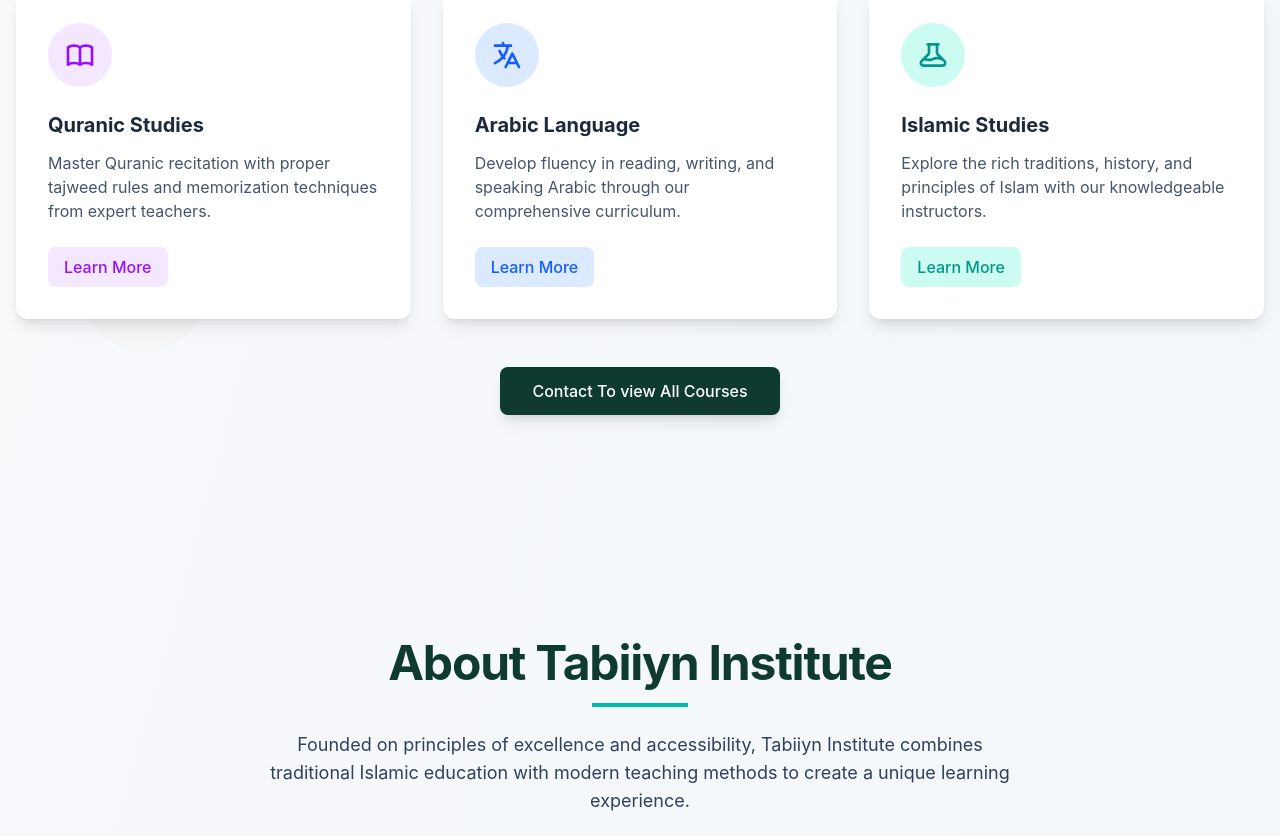
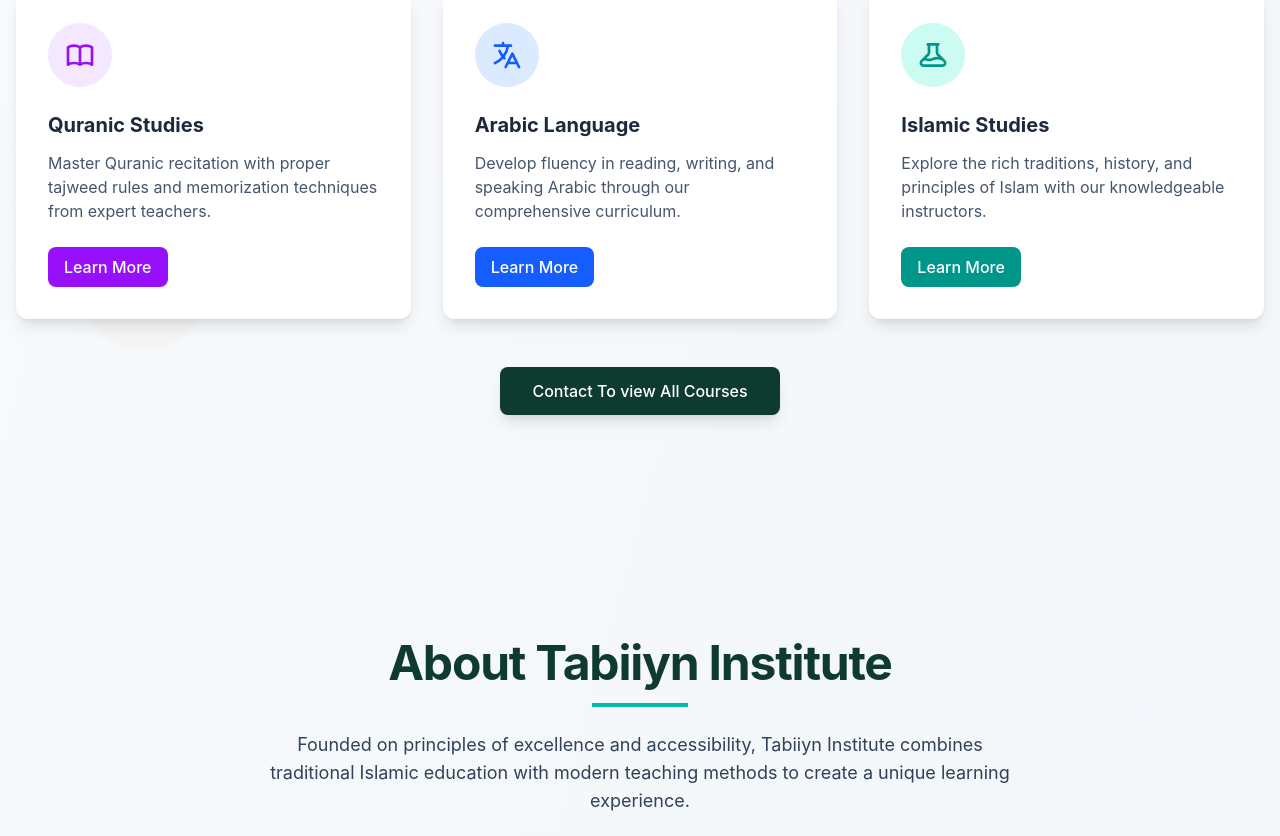
Before and after one commit to kareemtaha-coder/Tabnyiin, an Angular app: page / in a window 1280 px wide. Shown: the part 1070-1906 px from the top of the page. Built offline with nearby package versions, Linux system fonts and the light colour scheme.

Commit message:
optimize accessability

```diff
--- a/src/app/Core/layouts/Home/courses/courses.component.html
+++ b/src/app/Core/layouts/Home/courses/courses.component.html
@@ -1,4 +1,3 @@
-
 <section class="courses-section py-16 md:py-24 relative overflow-hidden">
   <!-- Animated background elements -->
   <div class="absolute inset-0 opacity-5">
@@ -76,9 +75,10 @@
           </p>
 
           <div class="flex items-center justify-between">
-
-            <button routerLink="/courses/quran" href="/courses/quran"
-              class="px-4 py-2 bg-purple-100 dark:bg-purple-900/30 text-purple-600 dark:text-purple-400 rounded-lg transition-all duration-300 font-medium group-hover:bg-white group-hover:text-purple-600"
+            <button
+              routerLink="/courses/quran"
+              href="/courses/quran"
+              class="px-4 py-2 bg-purple-600 hover:bg-purple-700 text-white dark:bg-purple-500 dark:hover:bg-purple-600 rounded-lg transition-colors duration-300 font-medium"
             >
               Learn More
             </button>
@@ -130,9 +130,10 @@
           </p>
 
           <div class="flex items-center justify-between">
-
-            <button routerLink="/courses/arabic"  href="/courses/arabic"
-              class="px-4 py-2 bg-blue-100 dark:bg-blue-900/30 text-blue-600 dark:text-blue-400 rounded-lg transition-all duration-300 font-medium group-hover:bg-white group-hover:text-blue-600"
+            <button
+              routerLink="/courses/arabic"
+              href="/courses/arabic"
+              class="px-4 py-2 bg-blue-600 hover:bg-blue-700 text-white dark:bg-blue-500 dark:hover:bg-blue-600 rounded-lg transition-colors duration-300 font-medium"
             >
               Learn More
             </button>
@@ -184,9 +185,10 @@
           </p>
 
           <div class="flex items-center justify-between">
-
-            <button routerLink="/courses/islamic" href="/courses/islamic"
-              class="px-4 py-2 bg-teal-100 dark:bg-teal-900/30 text-teal-600 dark:text-teal-400 rounded-lg transition-all duration-300 font-medium group-hover:bg-white group-hover:text-teal-600"
+            <button
+              routerLink="/courses/islamic"
+              href="/courses/islamic"
+              class="px-4 py-2 bg-teal-600 hover:bg-teal-700 text-white dark:bg-teal-500 dark:hover:bg-teal-600 rounded-lg transition-colors duration-300 font-medium"
             >
               Learn More
             </button>
@@ -197,7 +199,8 @@
 
     <!-- View all courses button -->
     <div class="text-center mt-12">
-      <button (click)="this.contactService.openModal()"
+      <button
+        (click)="this.contactService.openModal()"
         class="px-8 py-3 relative z-10 bg-primary animate-title-delay hover:from-primary hover:to-primary text-white font-medium rounded-lg transition-all duration-300 shadow-lg hover:shadow-xl transform hover:-translate-y-1 focus:outline-none focus:ring-2 focus:ring-purple-500 focus:ring-opacity-50"
       >
         Contact To view All Courses
--- a/src/app/shared/ui/navbar/navbar.component.html
+++ b/src/app/shared/ui/navbar/navbar.component.html
@@ -170,6 +170,7 @@
         <a
 
           (click)="navigateToFragment('about') ; closeMobileMenu()"
+          href="/"
           class="block px-4 py-3 text-gray-700 dark:text-gray-300 hover:bg-gray-100 dark:hover:bg-gray-800 rounded-lg transition-colors duration-300"
         >
           About Us
```
Also changed, not shown: src/app/shared/ui/footer/footer.component.html (+4 -4 lines).
